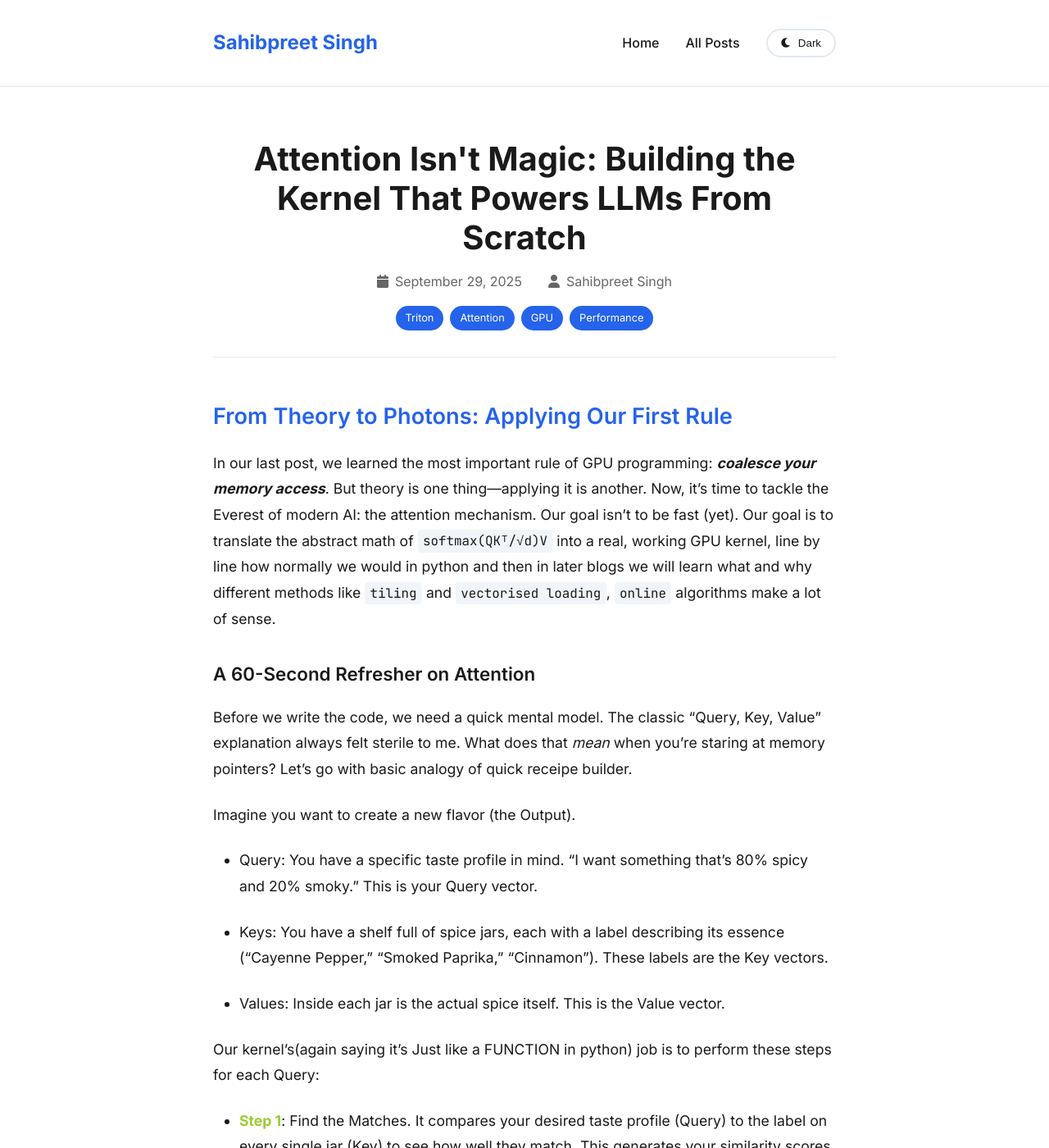
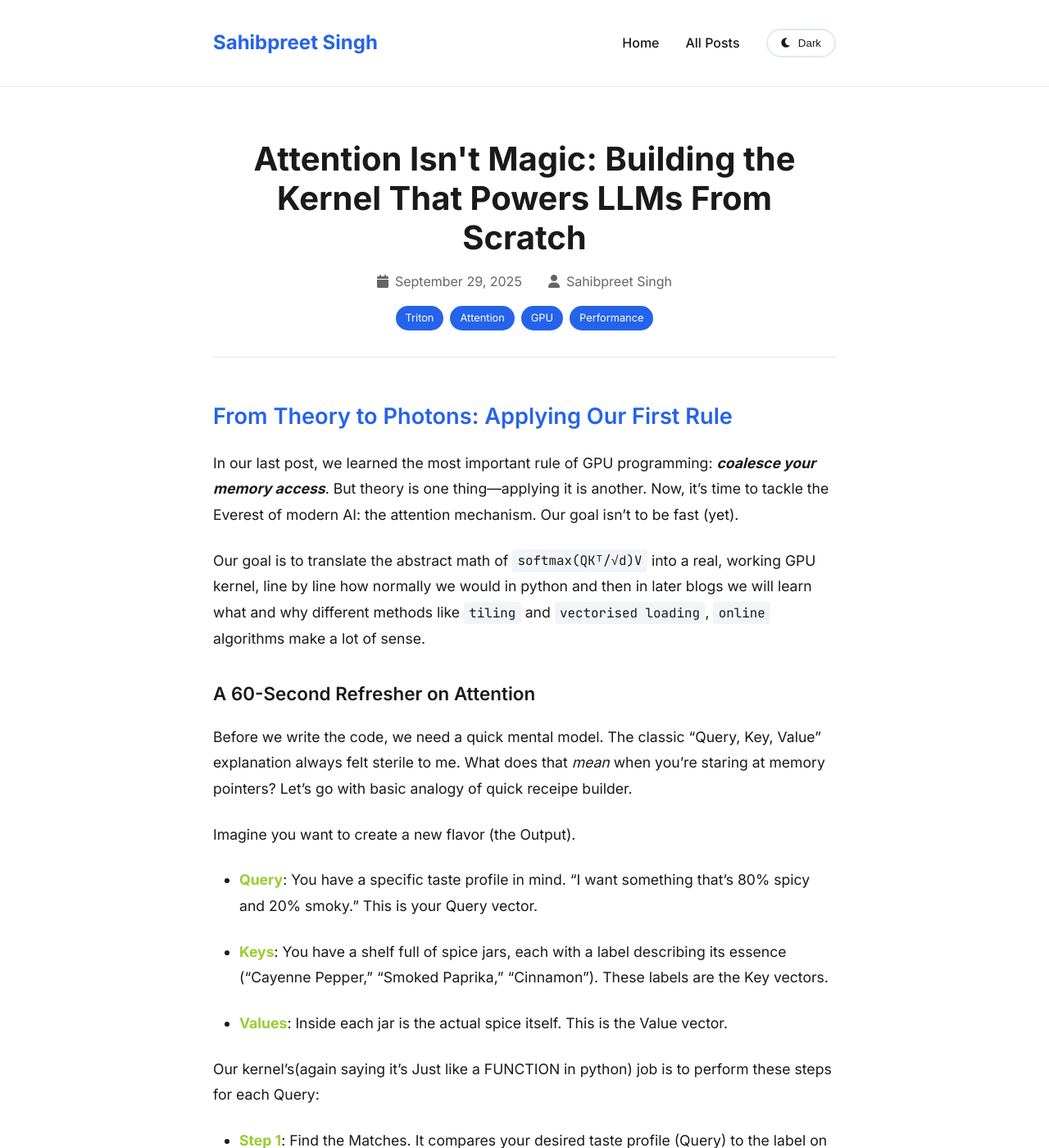
Before and after one commit to sahibpreetsingh12/sahibpreetsingh12.github.io, a Jekyll site: the page built from _posts/2025-09-28-Attention-Isn't-Magic- Building-the-Kernel-That-Powers-LLMs-From-Scratch.md, in a window 1280 px wide and 1400 px high. Shown: the whole window at 82% size. Built offline with Jekyll 4.4.1, drawn with Linux system fonts in a browser that asks for light colours; nearby versions of some CDN libraries; some of the changed lines change nothing that is shown.

```diff
--- a/_posts/2025-09-28-Attention-Isn't-Magic- Building-the-Kernel-That-Powers-LLMs-From-Scratch.md
+++ b/_posts/2025-09-28-Attention-Isn't-Magic- Building-the-Kernel-That-Powers-LLMs-From-Scratch.md
@@ -11,18 +11,20 @@
 
 ## From Theory to Photons: Applying Our First Rule
 In our last post, we learned the most important rule of GPU programming: ***coalesce your memory access***. But theory is one thing—applying it is another.
-Now, it's time to tackle the Everest of modern AI: the attention mechanism. Our goal isn't to be fast (yet). Our goal is to translate the abstract math of `softmax(QKᵀ/√d)V` into a real, working GPU kernel, line by line how normally we would in python and then in later blogs we will learn what and why different methods like `tiling` and `vectorised loading`, `online` algorithms make a lot of sense.
+Now, it's time to tackle the Everest of modern AI: the attention mechanism. Our goal isn't to be fast (yet).
+
+Our goal is to translate the abstract math of `softmax(QKᵀ/√d)V` into a real, working GPU kernel, line by line how normally we would in python and then in later blogs we will learn what and why different methods like `tiling` and `vectorised loading`, `online` algorithms make a lot of sense.
 
 ### A 60-Second Refresher on Attention
 Before we write the code, we need a quick mental model. The classic "Query, Key, Value" explanation always felt sterile to me. What does that *mean* when you're staring at memory pointers?
 Let's go with basic analogy of quick receipe builder.
 
 Imagine you want to create a new flavor (the Output).
--  Query: You have a specific taste profile in mind. "I want something that's 80% spicy and 20% smoky." This is your Query vector.
+-  <span style="color: #9ACD32; font-weight: bold;">Query</span>: You have a specific taste profile in mind. "I want something that's 80% spicy and 20% smoky." This is your Query vector.
 
--  Keys: You have a shelf full of spice jars, each with a label describing its essence ("Cayenne Pepper," "Smoked Paprika," "Cinnamon"). These labels are the Key vectors.
+-  <span style="color: #9ACD32; font-weight: bold;">Keys</span>: You have a shelf full of spice jars, each with a label describing its essence ("Cayenne Pepper," "Smoked Paprika," "Cinnamon"). These labels are the Key vectors.
 
--  Values: Inside each jar is the actual spice itself. This is the Value vector.
+-  <span style="color: #9ACD32; font-weight: bold;">Values</span>: Inside each jar is the actual spice itself. This is the Value vector.
 
 Our kernel's(again saying it's Just like a FUNCTION in python) job is to perform these steps for each Query:
 -  <span style="color: #9ACD32; font-weight: bold;">Step 1</span>: Find the Matches. It compares your desired taste profile (Query) to the label on every single jar (Key) to see how well they match. This generates your similarity scores.
@@ -31,6 +33,6 @@
 
 -  <span style="color: #9ACD32; font-weight: bold;">Step 3</span>: Mix the Ingredients. It then takes the actual spices (Values) from inside those jars according to the recipe and mixes them together to create your final, complex flavor (Output).
 
-From the GPU's perspective, we're just building `millions of tiny, unique recipes in parallel`. Our "slow" kernel today will do this one recipe at a time. Later, we'll learn how to do it much more efficiently.
+From the GPU's perspective, we're just building <span style="color: #9ACD32; font-weight: bold;">millions of tiny, unique recipes in parallel</span>. Our "slow" kernel today will do this one recipe at a time. Later, we'll learn how to do it much more efficiently.
 
 If still not convinced with my basic analogy the best place to read about this is - [Jay Alammar](https://jalammar.github.io/illustrated-transformer/)
```
